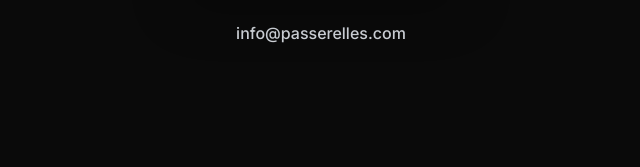
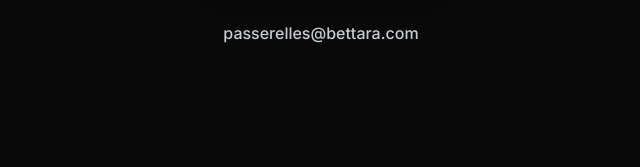
Before and after one commit to bettoux/passerelles, a website: page public/index.html in a window 1280 px wide. Shown: the part 3659-3826 px from the top of the page, 319-959 px from the left. Drawn offline with nearby package versions, Linux system fonts and the light colour scheme.

```diff
--- a/public/index.html
+++ b/public/index.html
@@ -530,7 +530,7 @@
                 <a href="mailto:info@passerelles.com" class="inline-block bg-accent-mustard text-primary-deep px-12 py-5 text-xl font-bold rounded-full shadow-2xl hover:bg-white hover:text-primary-deep transition duration-300 transform hover:scale-110">
                     <span data-text="contactCTA">Let's Talk Possibilities</span>
                 </a>
-                <p class="mt-6 text-subtle-gray font-medium">info@passerelles.com</p>
+                <p class="mt-6 text-subtle-gray font-medium">passerelles@bettara.com</p>
             </div>
         </section>
     </main>
```
